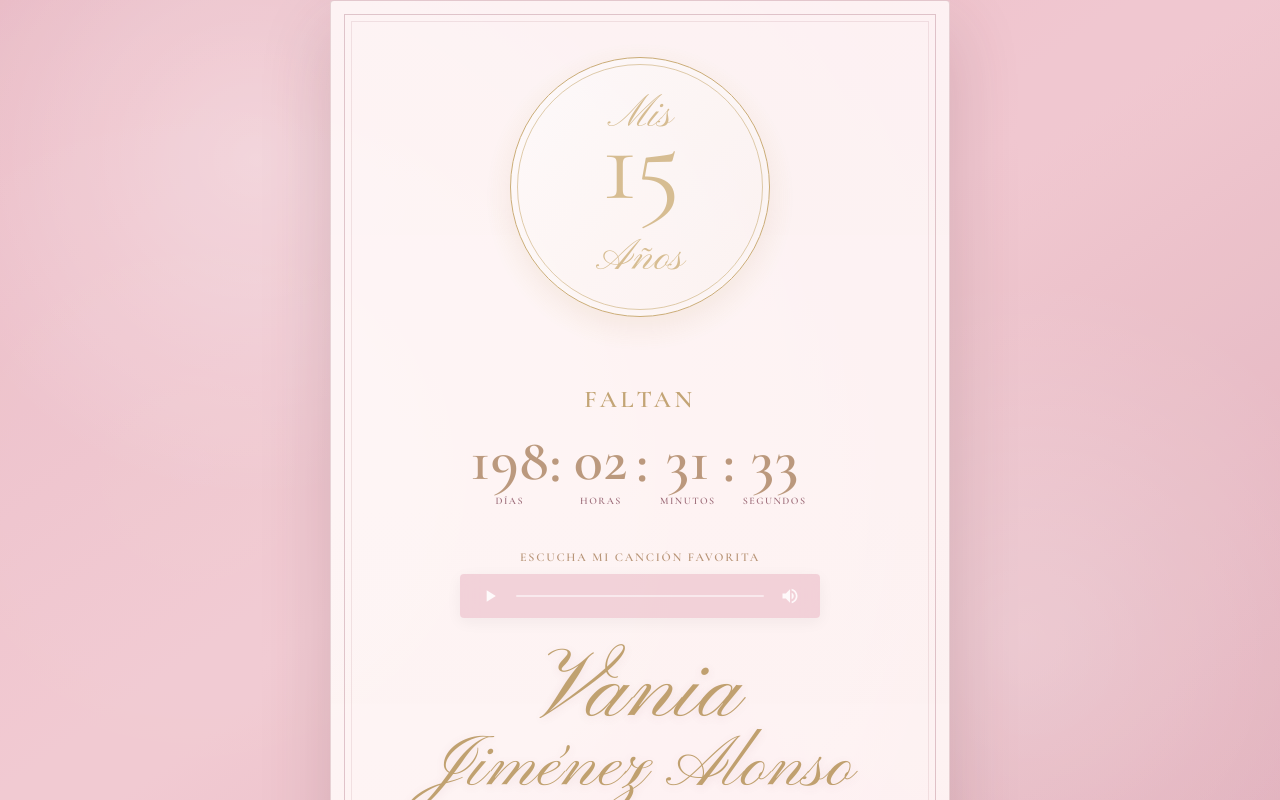
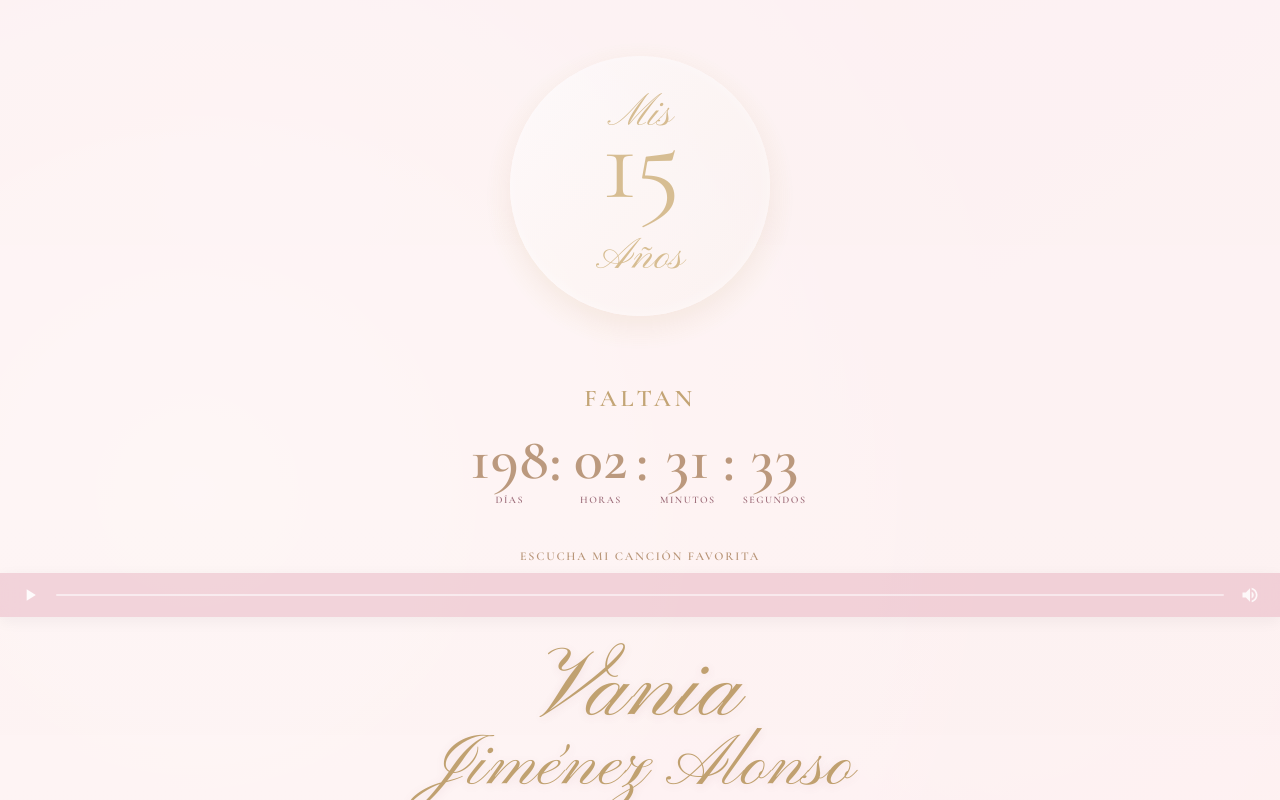
Before and after one commit to AndrewAV19/XV-Vania, a React (Vite) app: page / in a window 1280 px wide. Both pictures are taken after a click on the button 639 px from the left and 453 px from the top of the page. Shown: the top 800 px of the page. Built offline with nearby package versions, Linux system fonts and the light colour scheme.

Commit message:
Marginless Design

```diff
--- a/src/QuinceaneraInvitation/QuinceaneraInvitation.tsx
+++ b/src/QuinceaneraInvitation/QuinceaneraInvitation.tsx
@@ -26,7 +26,6 @@ import AttendanceForm from "../components/AttendanceForm/AttendanceForm";
 import GiftsSection from "../components/Giftssection/Giftseciont";
 import LocationSection from "../components/Locationsection/Locationsection";
 import { Countdown } from "../components/Designs/Countdown";
-import { OrnamentalLine } from "../components/Designs/OrnamentalLine";
 import { PhotoStrip } from "../components/Designs/PhotoStrip";
 import { EnvelopeIllustration } from "../components/Designs/EnvelopeIllustration";
 import { CoupleIllustration } from "../components/Designs/CoupleIllustration";
@@ -194,11 +193,9 @@ export const QuinceaneraInvitation: React.FC<QuinceaneraInvitationProps> = ({
     lat: 20.301798,
     lng: -102.539874,
   },
-
   notasAdicionales = "Será un honor contar contigo en este día tan especial.",
   padrinos = ["Tania Alonso Ramírez", "Israel Jiménez Paulino"],
   madrinas = ["Laura Alonso Diaz", "Ventzislav Tzvetkov"],
-
   fotos = [],
   fechaEvento = "2027-03-27T17:00:00",
 }) => {
@@ -245,8 +242,8 @@ export const QuinceaneraInvitation: React.FC<QuinceaneraInvitationProps> = ({
       <Box
         sx={{
           position: "relative",
-          maxWidth: 620,
-          mx: "auto",
+          width: "100%",
+          maxWidth: "100%",
         }}
       >
         <Box
@@ -262,36 +259,14 @@ export const QuinceaneraInvitation: React.FC<QuinceaneraInvitationProps> = ({
                 rgba(251,235,238,0.98) 100%
               )
             `,
-            border: "1px solid rgba(153,91,105,0.25)",
             boxShadow: `0 30px 70px ${T.shadow}`,
-            borderRadius: { xs: "0px", sm: "4px" },
           }}
         >
           <Box
             sx={{
-              position: "absolute",
-              inset: 13,
-              border: "1px solid rgba(166,105,119,0.38)",
-              pointerEvents: "none",
-              zIndex: 3,
-            }}
-          />
-
-          <Box
-            sx={{
-              position: "absolute",
-              inset: 20,
-              border: "1px solid rgba(166,105,119,0.17)",
-              pointerEvents: "none",
-              zIndex: 3,
-            }}
-          />
-
-          <Box
-            sx={{
               position: "relative",
               zIndex: 4,
-              px: { xs: 4, sm: 6 },
+              px: 0,
               py: { xs: 5, sm: 7 },
             }}
           >
@@ -310,7 +285,6 @@ export const QuinceaneraInvitation: React.FC<QuinceaneraInvitationProps> = ({
                   width: { xs: 220, sm: 260 },
                   aspectRatio: "1 / 1",
                   borderRadius: "50%",
-                  border: "1.5px solid #c5a86a",
                   display: "flex",
                   flexDirection: "column",
                   alignItems: "center",
@@ -320,14 +294,6 @@ export const QuinceaneraInvitation: React.FC<QuinceaneraInvitationProps> = ({
                   boxShadow:
                     "0 10px 30px rgba(185, 154, 97, 0.15), inset 0 0 15px rgba(255, 255, 255, 0.9)",
                   mb: 3,
-                  "&::before": {
-                    content: '""',
-                    position: "absolute",
-                    inset: "6px",
-                    borderRadius: "50%",
-                    border: "1px solid rgba(197, 168, 106, 0.6)",
-                    pointerEvents: "none",
-                  },
                 }}
               >
                 <Typography
@@ -444,6 +410,7 @@ export const QuinceaneraInvitation: React.FC<QuinceaneraInvitationProps> = ({
                 fontStyle: "italic",
                 maxWidth: 460,
                 mx: "auto",
+                mt: 3,
               }}
             >
               "{frasePersonal}"
@@ -452,41 +419,31 @@ export const QuinceaneraInvitation: React.FC<QuinceaneraInvitationProps> = ({
             <Box
               className="invitation-reveal invitation-delay-2"
               sx={{
-                display: "grid",
-                gridTemplateColumns: { xs: "1fr", sm: "0.8fr 1fr" },
+                display: "flex",
+                flexDirection: "column",
                 gap: { xs: 4, sm: 5 },
                 alignItems: "center",
                 my: 5,
+                width: "100%",
               }}
             >
-              <PhotoStrip fotos={fotos} />
+              <Box sx={{ width: "100%" }}>
+                <PhotoStrip fotos={fotos} />
+              </Box>
 
               <Box
                 sx={{
                   position: "relative",
                   background: "rgba(255,248,247,0.88)",
-                  border: "1px solid rgba(167,101,116,0.38)",
                   borderRadius: "15px",
                   px: { xs: 2.5, sm: 3 },
                   py: 3,
                   boxShadow: "0 12px 30px rgba(102,52,64,0.1)",
+                  maxWidth: 460,
+                  mx: "auto",
+                  width: "100%",
                 }}
               >
-                <Box
-                  sx={{
-                    position: "absolute",
-                    top: -12,
-                    left: "50%",
-                    transform: "translateX(-50%)",
-                    width: 45,
-                    height: 24,
-                    borderLeft: "1px solid rgba(167,101,116,0.35)",
-                    borderRight: "1px solid rgba(167,101,116,0.35)",
-                    borderBottom: "1px solid rgba(167,101,116,0.35)",
-                    borderRadius: "0 0 50% 50%",
-                  }}
-                />
-
                 <Typography
                   sx={{
                     ...serifFont,
@@ -500,8 +457,6 @@ export const QuinceaneraInvitation: React.FC<QuinceaneraInvitationProps> = ({
                   "{mensaje}"
                 </Typography>
 
-                <OrnamentalLine />
-
                 <Typography
                   sx={{
                     ...scriptFont,
@@ -513,15 +468,6 @@ export const QuinceaneraInvitation: React.FC<QuinceaneraInvitationProps> = ({
                   Con amor
                 </Typography>
               </Box>
-            </Box>
-
-            <Box
-              className="invitation-reveal invitation-delay-3"
-              sx={{
-                mt: 5,
-              }}
-            >
-              <OrnamentalLine />
             </Box>
 
             <Box
@@ -611,7 +557,6 @@ export const QuinceaneraInvitation: React.FC<QuinceaneraInvitationProps> = ({
                   sx={{
                     position: "relative",
                     background: "#fff9f7",
-                    border: "1px solid rgba(185,154,97,0.45)",
                     borderRadius: "18px",
                     p: 0.6,
                     boxShadow: "0 8px 24px rgba(102,52,64,0.08)",
@@ -619,7 +564,6 @@ export const QuinceaneraInvitation: React.FC<QuinceaneraInvitationProps> = ({
                 >
                   <Box
                     sx={{
-                      border: "1px solid rgba(185,154,97,0.35)",
                       borderRadius: "14px",
                       px: 3,
                       py: 3.5,
@@ -627,22 +571,6 @@ export const QuinceaneraInvitation: React.FC<QuinceaneraInvitationProps> = ({
                       position: "relative",
                     }}
                   >
-                    <Box
-                      sx={{
-                        position: "absolute",
-                        top: -12,
-                        left: "50%",
-                        transform: "translateX(-50%)",
-                        width: 44,
-                        height: 22,
-                        borderLeft: "1.5px solid rgba(185,154,97,0.5)",
-                        borderRight: "1.5px solid rgba(185,154,97,0.5)",
-                        borderBottom: "1.5px solid rgba(185,154,97,0.5)",
-                        borderRadius: "0 0 50% 50%",
-                        background: "#fff9f7",
-                      }}
-                    />
-
                     <Typography
                       sx={{
                         ...scriptFont,
@@ -712,7 +640,6 @@ export const QuinceaneraInvitation: React.FC<QuinceaneraInvitationProps> = ({
                   sx={{
                     position: "relative",
                     background: "#fff9f7",
-                    border: "1px solid rgba(185,154,97,0.45)",
                     borderRadius: "18px",
                     p: 0.6,
                     boxShadow: "0 8px 24px rgba(102,52,64,0.08)",
@@ -720,7 +647,6 @@ export const QuinceaneraInvitation: React.FC<QuinceaneraInvitationProps> = ({
                 >
                   <Box
                     sx={{
-                      border: "1px solid rgba(185,154,97,0.35)",
                       borderRadius: "14px",
                       px: 3,
                       py: 3.5,
@@ -728,22 +654,6 @@ export const QuinceaneraInvitation: React.FC<QuinceaneraInvitationProps> = ({
                       position: "relative",
                     }}
                   >
-                    <Box
-                      sx={{
-                        position: "absolute",
-                        top: -12,
-                        left: "50%",
-                        transform: "translateX(-50%)",
-                        width: 44,
-                        height: 22,
-                        borderLeft: "1.5px solid rgba(185,154,97,0.5)",
-                        borderRight: "1.5px solid rgba(185,154,97,0.5)",
-                        borderBottom: "1.5px solid rgba(185,154,97,0.5)",
-                        borderRadius: "0 0 50% 50%",
-                        background: "#fff9f7",
-                      }}
-                    />
-
                     <CoupleIllustration />
 
                     <Typography
@@ -779,7 +689,6 @@ export const QuinceaneraInvitation: React.FC<QuinceaneraInvitationProps> = ({
                   sx={{
                     position: "relative",
                     background: "#fff9f7",
-                    border: "1px solid rgba(185,154,97,0.45)",
                     borderRadius: "18px",
                     p: 0.6,
                     boxShadow: "0 8px 24px rgba(102,52,64,0.08)",
@@ -787,7 +696,6 @@ export const QuinceaneraInvitation: React.FC<QuinceaneraInvitationProps> = ({
                 >
                   <Box
                     sx={{
-                      border: "1px solid rgba(185,154,97,0.35)",
                       borderRadius: "14px",
                       px: 3,
                       py: 3.5,
@@ -795,22 +703,6 @@ export const QuinceaneraInvitation: React.FC<QuinceaneraInvitationProps> = ({
                       position: "relative",
                     }}
                   >
-                    <Box
-                      sx={{
-                        position: "absolute",
-                        top: -12,
-                        left: "50%",
-                        transform: "translateX(-50%)",
-                        width: 44,
-                        height: 22,
-                        borderLeft: "1.5px solid rgba(185,154,97,0.5)",
-                        borderRight: "1.5px solid rgba(185,154,97,0.5)",
-                        borderBottom: "1.5px solid rgba(185,154,97,0.5)",
-                        borderRadius: "0 0 50% 50%",
-                        background: "#fff9f7",
-                      }}
-                    />
-
                     <Typography
                       sx={{
                         ...scriptFont,
@@ -1053,7 +945,6 @@ export const QuinceaneraInvitation: React.FC<QuinceaneraInvitationProps> = ({
               overflow: "auto",
               outline: "none",
               background: "linear-gradient(160deg, #fffaf8 0%, #fbecef 100%)",
-              border: "1px solid rgba(164,100,116,0.32)",
               borderRadius: "22px",
               boxShadow: "0 35px 75px rgba(70,30,42,0.3)",
               p: { xs: 3, sm: 4 },
@@ -1090,7 +981,6 @@ export const QuinceaneraInvitation: React.FC<QuinceaneraInvitationProps> = ({
                   height: 62,
                   mx: "auto",
                   borderRadius: "50%",
-                  border: "1px solid rgba(185,154,97,0.5)",
                   display: "flex",
                   alignItems: "center",
                   justifyContent: "center",
@@ -1137,7 +1027,6 @@ export const QuinceaneraInvitation: React.FC<QuinceaneraInvitationProps> = ({
                   fontSize: 14,
                   color: T.roseDark,
                   background: "#f8dfe5",
-                  border: "1px solid rgba(185,154,97,0.35)",
                 }}
               />
             </Box>
--- a/src/components/Designs/PhotoStrip.tsx
+++ b/src/components/Designs/PhotoStrip.tsx
@@ -15,10 +15,9 @@ export const PhotoStrip = ({ fotos }: { fotos?: string[] }) => {
         position: "relative",
         width: "100%",
         maxWidth: "100%",
-        mx: "auto",
+        mx: 0,
         backgroundColor: "#fff",
         overflow: "hidden",
-        border: "2px solid #fce4ec",
         boxShadow: "0 10px 30px rgba(105,55,67,0.1)",
       }}
     >
--- a/src/components/MusicPlayer/MusicPlayer.tsx
+++ b/src/components/MusicPlayer/MusicPlayer.tsx
@@ -11,7 +11,7 @@ interface MusicPlayerProps {
 }
 
 const MusicPlayer: React.FC<MusicPlayerProps> = ({
-  text = "ESCUCHA MI CANCIÓN FAVORITA"
+  text = "ESCUCHA MI CANCIÓN FAVORITA",
 }) => {
   const [isPlaying, setIsPlaying] = useState(false);
   const [isAudioReady, setIsAudioReady] = useState(false);
@@ -78,11 +78,14 @@ const MusicPlayer: React.FC<MusicPlayerProps> = ({
       sx={{
         position: "relative",
         width: "100%",
+        maxWidth: "100%",
         display: "flex",
         flexDirection: "column",
         alignItems: "center",
         mt: 2,
         mb: 2,
+        mx: 0,
+        px: 0,
       }}
     >
       <Typography
@@ -102,10 +105,10 @@ const MusicPlayer: React.FC<MusicPlayerProps> = ({
       <Box
         sx={{
           width: "100%",
-          maxWidth: 360,
+          maxWidth: "100%",
           backgroundColor: "rgba(235, 190, 200, 0.65)",
           backdropFilter: "blur(8px)",
-          borderRadius: "4px",
+          borderRadius: 0,
           display: "flex",
           alignItems: "center",
           justifyContent: "space-between",
```
